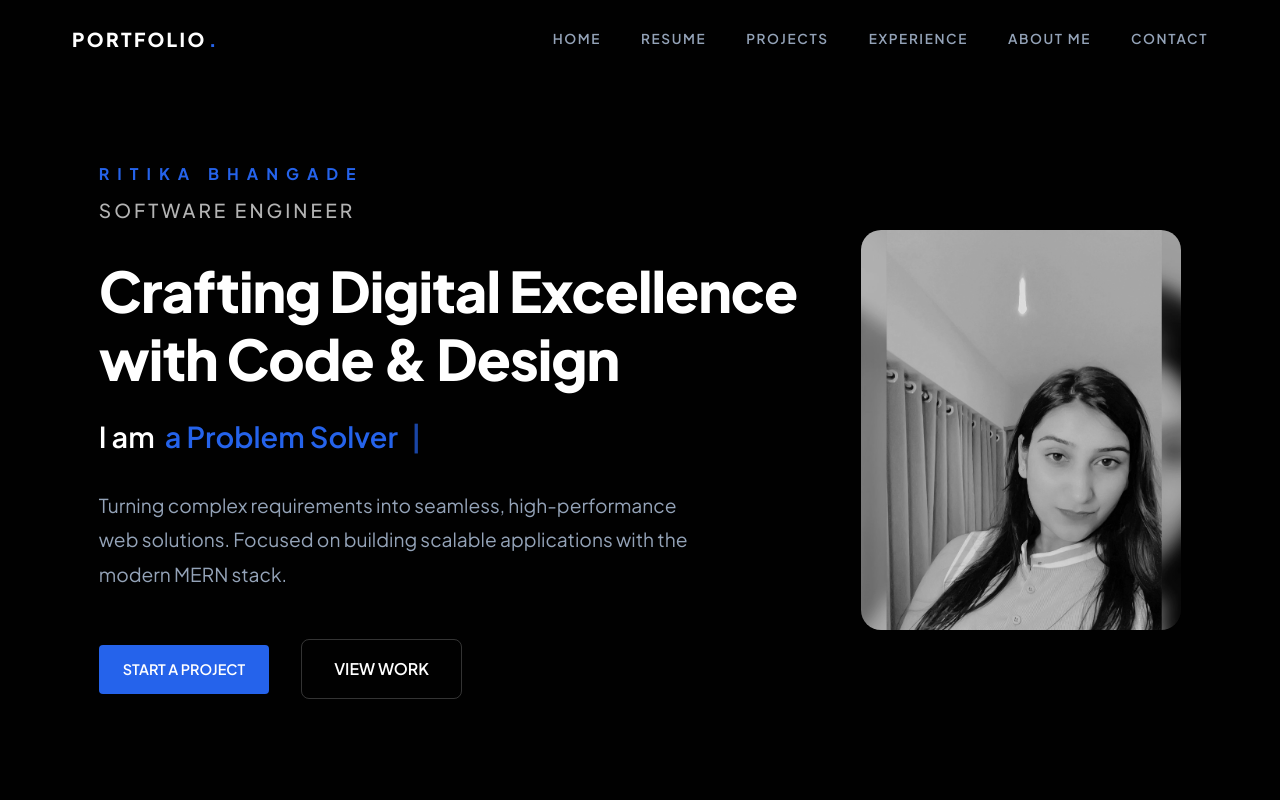
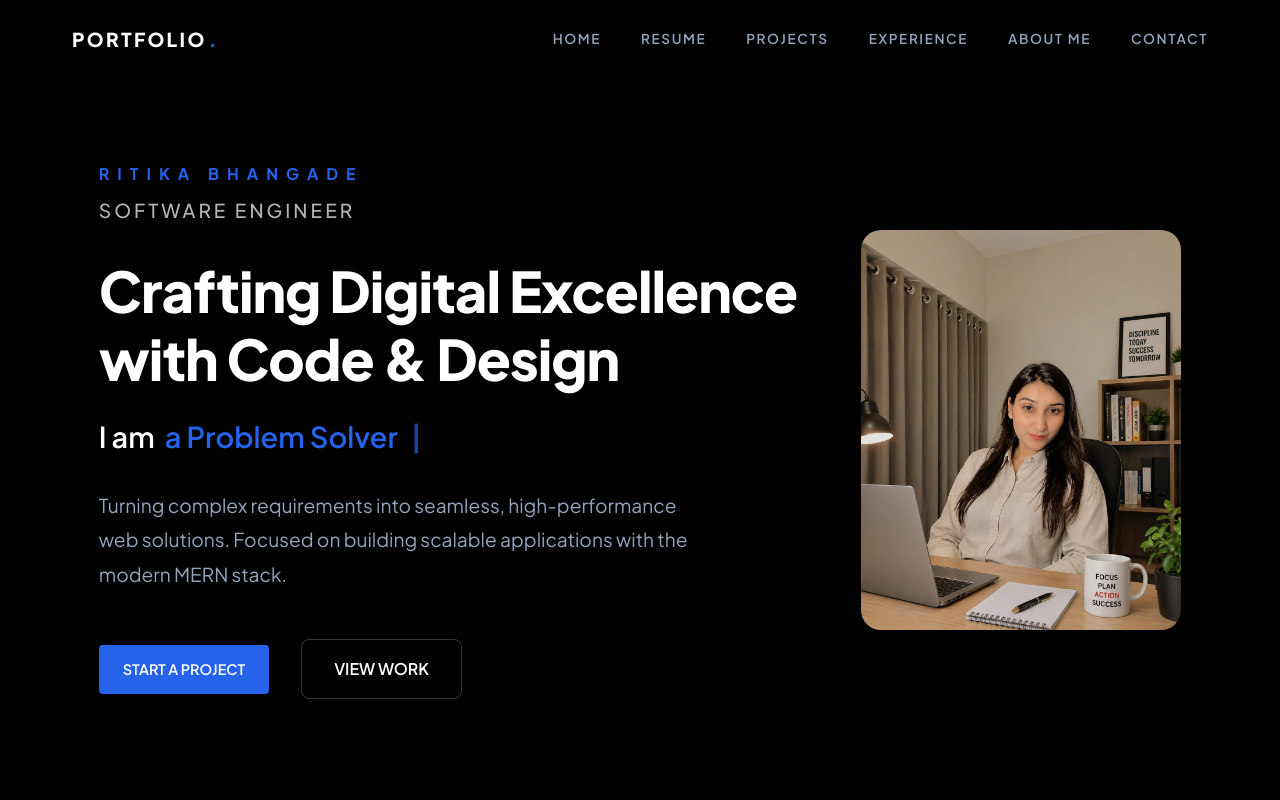
Before and after one commit to ritika448/PORTFOLIO, a React (Vite) app: page / in a window 1280 px wide. Shown: the top 800 px of the page. Built offline with nearby package versions, Linux system fonts and the light colour scheme; a web font is replaced by a local one.

Commit message:
updated backend url

```diff
--- a/src/components/Hero.css
+++ b/src/components/Hero.css
@@ -86,8 +86,8 @@
   height: 400px;
   position: relative;
   border-radius: 20px;
-  background: #000;
-  overflow: visible; /* To show accent and glow */
+  overflow: visible;
+  /* To show accent and glow */
 }
 
 .hero-image {
@@ -98,7 +98,6 @@
   z-index: 2;
   position: relative;
   opacity: 0.9;
-  filter: grayscale(1);
 }
 
 /* .hero-image-glow removed to eliminate top blue glow */
@@ -121,7 +120,8 @@
 
 .signature-font {
   font-family: 'Mrs Saint Delafield', cursive;
-  font-size: 3.5rem; /* Larger for more elegance */
+  font-size: 3.5rem;
+  /* Larger for more elegance */
   color: var(--primary);
   transform: rotate(-3deg);
   display: inline-block;
@@ -129,7 +129,8 @@
 
 .hero-actions {
   display: flex;
-  gap: 2rem; /* Increased gap */
+  gap: 2rem;
+  /* Increased gap */
   align-items: center;
   margin-top: 1rem;
 }
--- a/src/components/Hero.jsx
+++ b/src/components/Hero.jsx
@@ -63,7 +63,7 @@ const Hero = () => {
           transition={{ duration: 0.8, ease: "easeOut", delay: 0.2 }}
         >
           <div className="hero-image-wrapper small-frame">
-            <img src={heroImage} alt="Ritika Bhangade" className="hero-image grayscale" />
+            <img src={heroImage} alt="Ritika Bhangade" className="hero-image" />
             <div className="hero-image-glow"></div>
             <div className="hero-frame-accent"></div>
           </div>
```
Also changed, not shown: src/assets/about_portrait.png, src/assets/hero_portrait.png.
